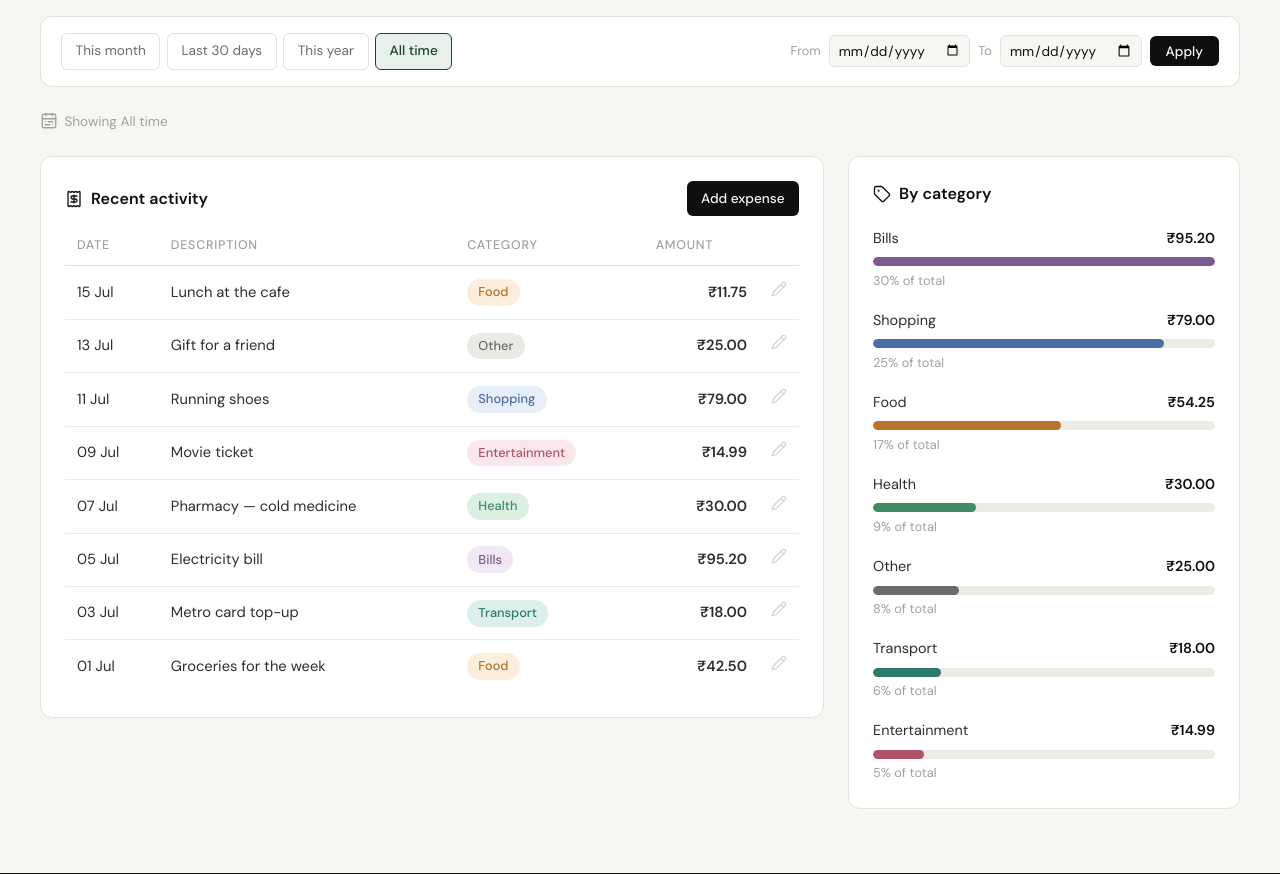
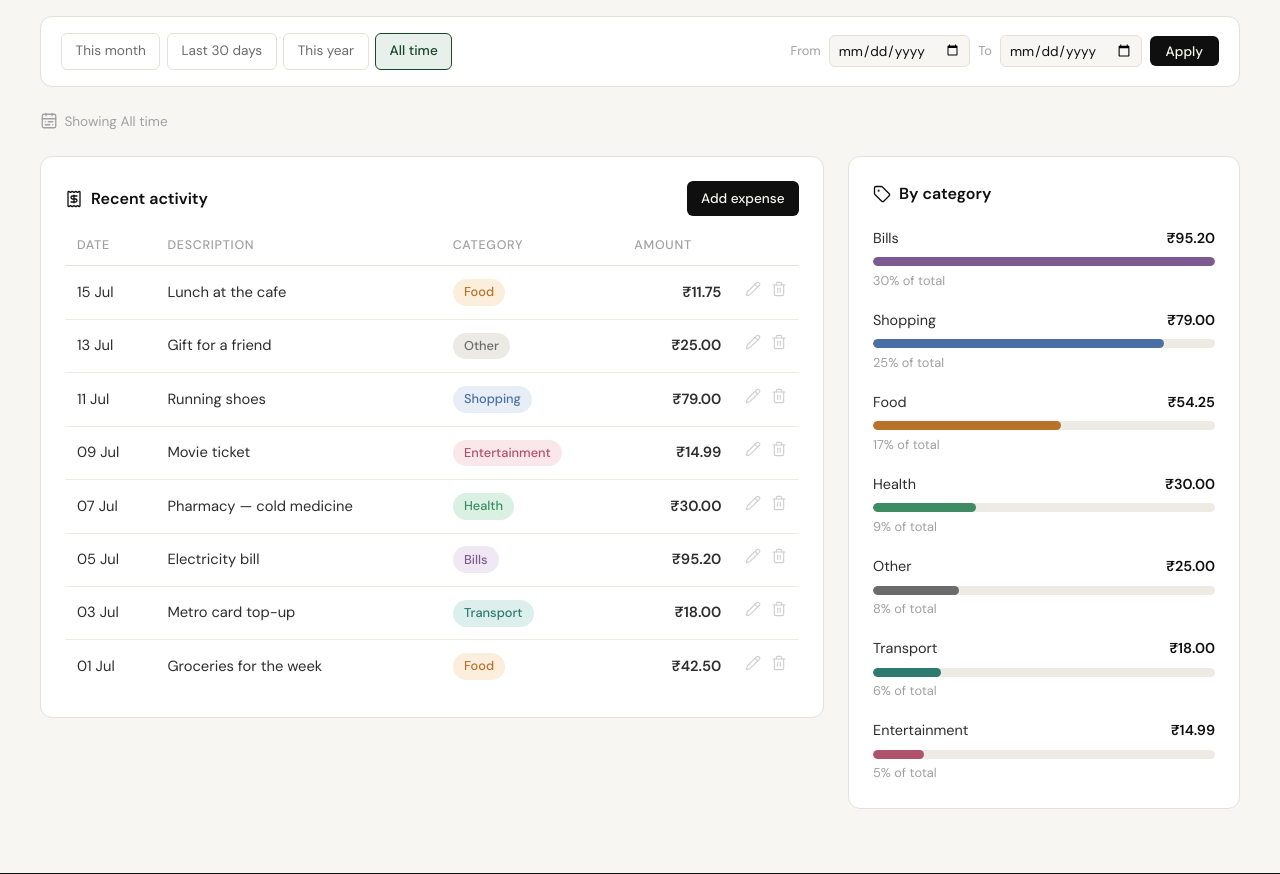
Before and after one commit to abhi26shakya/Spendly, a Flask app: page /profile in a window 1280 px wide. Shown: the part 415-1289 px from the top of the page. Run offline with Flask 3, Linux system fonts and the light colour scheme; the visitor is signed in with stand-in values (Sample User, id 1); data comes from the database, SQL or seed files in the repository.

Commit message:
Add delete expense functionality (#9)
Co-authored-by: Claude Opus 4.8 <noreply@anthropic.com>

```diff
--- a/app.py
+++ b/app.py
@@ -17,6 +17,9 @@ from database.db import (
     CATEGORIES,
     create_expense,
     create_user,
+    # Aliased because the route function below owns the plain name — the same
+    # split edit_expense/update_expense get from being named differently.
+    delete_expense as delete_expense_row,
     get_db,
     get_user_by_email,
     init_db,
@@ -449,14 +452,25 @@ def edit_expense(id):
     return _render_expense_form("edit", values, error=error, expense_id=id)
 
 
-# ------------------------------------------------------------------ #
-# Placeholder routes — students will implement these                  #
-# ------------------------------------------------------------------ #
+# POST only, and deliberately so: a delete reachable by following a link can be
+# fired by a browser prefetch, a crawler or an <img src> on another site, none
+# of which involve the user deciding anything. A GET here is a 405.
+@app.route("/expenses/<int:id>/delete", methods=["POST"])
+def delete_expense(id):
+    # Guard before touching the database, so an anonymous POST never deletes.
+    user_id = session.get("user_id")
+    if not user_id:
+        return redirect(url_for("login"))
 
+    # Ownership lives in the DELETE's WHERE clause, so a row belonging to
+    # someone else simply matches nothing. Missing and not-yours give the same
+    # 404 on purpose — a 403 for "not yours" would confirm the id is real.
+    if delete_expense_row(id, user_id) == 0:
+        abort(404)
 
-@app.route("/expenses/<int:id>/delete")
-def delete_expense(id):
-    return "Delete expense — coming in Step 9"
+    # Redirect rather than render, so a refresh re-requests the profile page
+    # instead of re-posting the delete.
+    return redirect(url_for("profile"))
 
 
 if __name__ == "__main__":
--- a/database/db.py
+++ b/database/db.py
@@ -181,3 +181,23 @@ def update_expense(expense_id, user_id, amount, category, expense_date, descript
         return cursor.rowcount
     finally:
         conn.close()
+
+
+def delete_expense(expense_id, user_id):
+    """Remove one expense and return how many rows were deleted.
+
+    `user_id` narrows the DELETE rather than being checked in Python first — a
+    row that does not exist and a row belonging to someone else are the same
+    case here: nothing matches, nothing is removed and the return value is 0.
+    The row is really gone; there is no archived copy to restore from.
+    """
+    conn = get_db()
+    try:
+        cursor = conn.execute(
+            "DELETE FROM expenses WHERE id = ? AND user_id = ?",
+            (expense_id, user_id),
+        )
+        conn.commit()
+        return cursor.rowcount
+    finally:
+        conn.close()
--- a/templates/profile.html
+++ b/templates/profile.html
@@ -294,23 +294,47 @@
         font-variant-numeric: tabular-nums;
     }
 
-    /* The edit action sits quietly until the row is hovered. It stays faintly
-       visible rather than going to opacity 0, so it is still findable on a
+    /* The row actions sit quietly until the row is hovered. They stay faintly
+       visible rather than going to opacity 0, so they are still findable on a
        touch screen, where there is no hover at all. */
     .profile-table-actions {
         width: 1%;
         text-align: right;
     }
 
-    .profile-edit {
+    .profile-actions {
+        display: inline-flex;
+        align-items: center;
+        gap: 0.6rem;
+    }
+
+    /* The delete form exists only to carry the POST — it must not add a box of
+       its own, or it would break the row of icons onto two lines. */
+    .profile-delete-form {
+        display: contents;
+    }
+
+    .profile-edit,
+    .profile-delete {
         display: inline-flex;
         color: var(--ink-faint);
         opacity: 0.5;
         transition: color 0.2s, opacity 0.2s;
     }
 
+    /* The delete control is a submit button, so it needs the browser's button
+       chrome stripped before it can match the edit link beside it. */
+    .profile-delete {
+        padding: 0;
+        border: 0;
+        background: none;
+        cursor: pointer;
+    }
+
     .profile-edit i,
-    .profile-edit svg {
+    .profile-edit svg,
+    .profile-delete i,
+    .profile-delete svg {
         width: 16px;
         height: 16px;
     }
@@ -318,6 +342,12 @@
     .profile-table tbody tr:hover .profile-edit,
     .profile-edit:focus-visible {
         color: var(--accent);
+        opacity: 1;
+    }
+
+    .profile-table tbody tr:hover .profile-delete,
+    .profile-delete:focus-visible {
+        color: var(--danger);
         opacity: 1;
     }
 
@@ -553,11 +583,23 @@
                                 </td>
                                 <td class="profile-amount">₹{{ "%.2f"|format(expense.amount) }}</td>
                                 <td class="profile-table-actions">
-                                    <a href="{{ url_for('edit_expense', id=expense.id) }}"
-                                       class="profile-edit"
-                                       aria-label="Edit {{ expense.description or expense.category }}">
-                                        <i data-lucide="pencil"></i>
-                                    </a>
+                                    <div class="profile-actions">
+                                        <a href="{{ url_for('edit_expense', id=expense.id) }}"
+                                           class="profile-edit"
+                                           aria-label="Edit {{ expense.description or expense.category }}">
+                                            <i data-lucide="pencil"></i>
+                                        </a>
+                                        {# A form rather than a link: deleting is a POST, so it
+                                           cannot be triggered by anything that merely follows
+                                           a URL. #}
+                                        <form class="profile-delete-form" method="post"
+                                              action="{{ url_for('delete_expense', id=expense.id) }}">
+                                            <button type="submit" class="profile-delete"
+                                                    aria-label="Delete {{ expense.description or expense.category }}">
+                                                <i data-lucide="trash-2"></i>
+                                            </button>
+                                        </form>
+                                    </div>
                                 </td>
                             </tr>
                             {% else %}
@@ -604,3 +646,19 @@
     </div>
 </section>
 {% endblock %}
+
+{% block scripts %}
+<script>
+    // A guard against a misclick, nothing more — the route re-checks ownership
+    // itself, and with this script absent the form still submits and still
+    // deletes. Listening on submit rather than the button's click so a keyboard
+    // submit is caught too.
+    document.querySelectorAll(".profile-delete-form").forEach(function (form) {
+        form.addEventListener("submit", function (event) {
+            if (!confirm("Delete this expense? This cannot be undone.")) {
+                event.preventDefault();
+            }
+        });
+    });
+</script>
+{% endblock %}
```
Also changed, not shown: .claude/specs/09-delete-expense.md (added).
